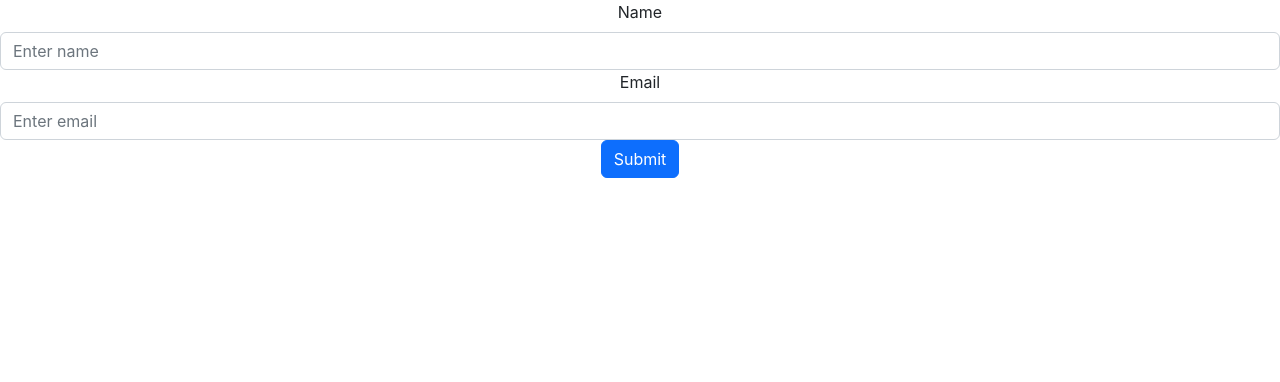
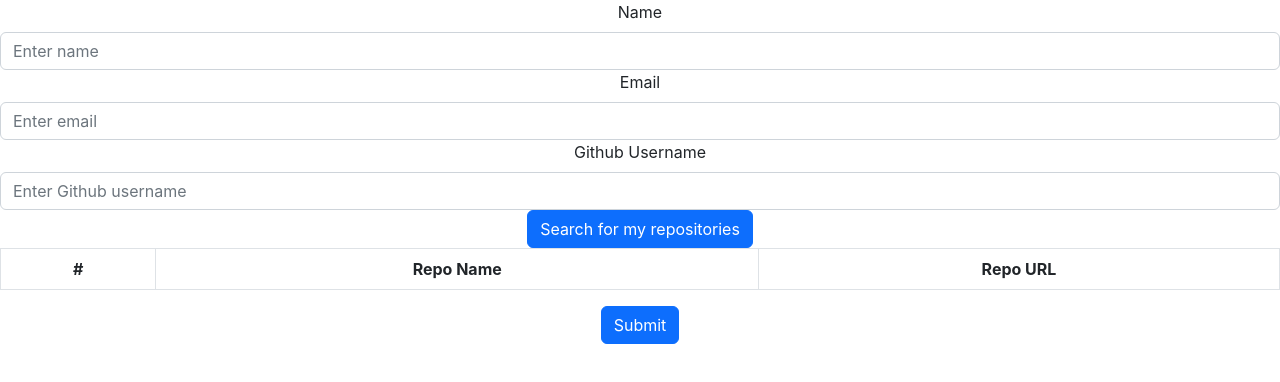
Before and after one commit to nniiicc/survey-app, a React (Create React App) app: page / in a window 1280 px wide. Shown: the top 382 px of the page. Built offline with nearby package versions, Linux system fonts and the light colour scheme.

Commit message:
add query and display results

```diff
--- a/package.json
+++ b/package.json
@@ -7,6 +7,7 @@
     "@testing-library/jest-dom": "^5.16.5",
     "@testing-library/react": "^13.4.0",
     "@testing-library/user-event": "^13.5.0",
+    "axios": "^1.4.0",
     "bootstrap": "^5.2.3",
     "react": "^18.2.0",
     "react-bootstrap": "^2.7.4",
--- a/src/survey.js
+++ b/src/survey.js
@@ -1,7 +1,16 @@
-import React from "react";
-import { Button, Form } from "react-bootstrap";
+import React, { useState } from "react";
+import { Button, Form, Table } from "react-bootstrap";
+import axios from 'axios';
 
 const Survey = () => {
+  const [username, setUsername] = useState("");
+  const [repos, setRepos] = useState([]);
+
+  const fetchRepos = async () => {
+    const response = await axios.get(`https://api.github.com/users/${username}/repos`);
+    setRepos(response.data);
+  };
+
   return (
     <Form>
       <Form.Group>
@@ -14,6 +23,31 @@ const Survey = () => {
         <Form.Control type="email" placeholder="Enter email" />
       </Form.Group>
 
+      <Form.Group>
+        <Form.Label>Github Username</Form.Label>
+        <Form.Control type="text" placeholder="Enter Github username" value={username} onChange={e => setUsername(e.target.value)} />
+        <Button variant="primary" onClick={fetchRepos}>Search for my repositories</Button>
+      </Form.Group>
+
+      <Table striped bordered hover>
+        <thead>
+          <tr>
+            <th>#</th>
+            <th>Repo Name</th>
+            <th>Repo URL</th>
+          </tr>
+        </thead>
+        <tbody>
+          {repos.map((repo, index) => (
+            <tr key={repo.id}>
+              <td>{index + 1}</td>
+              <td>{repo.name}</td>
+              <td><a href={repo.html_url} target="_blank" rel="noreferrer">{repo.html_url}</a></td>
+            </tr>
+          ))}
+        </tbody>
+      </Table>
+
       <Button variant="primary" type="submit">
         Submit
       </Button>
```
Also changed, not shown: 1 other file (tests, documents, lock files or other folders).
